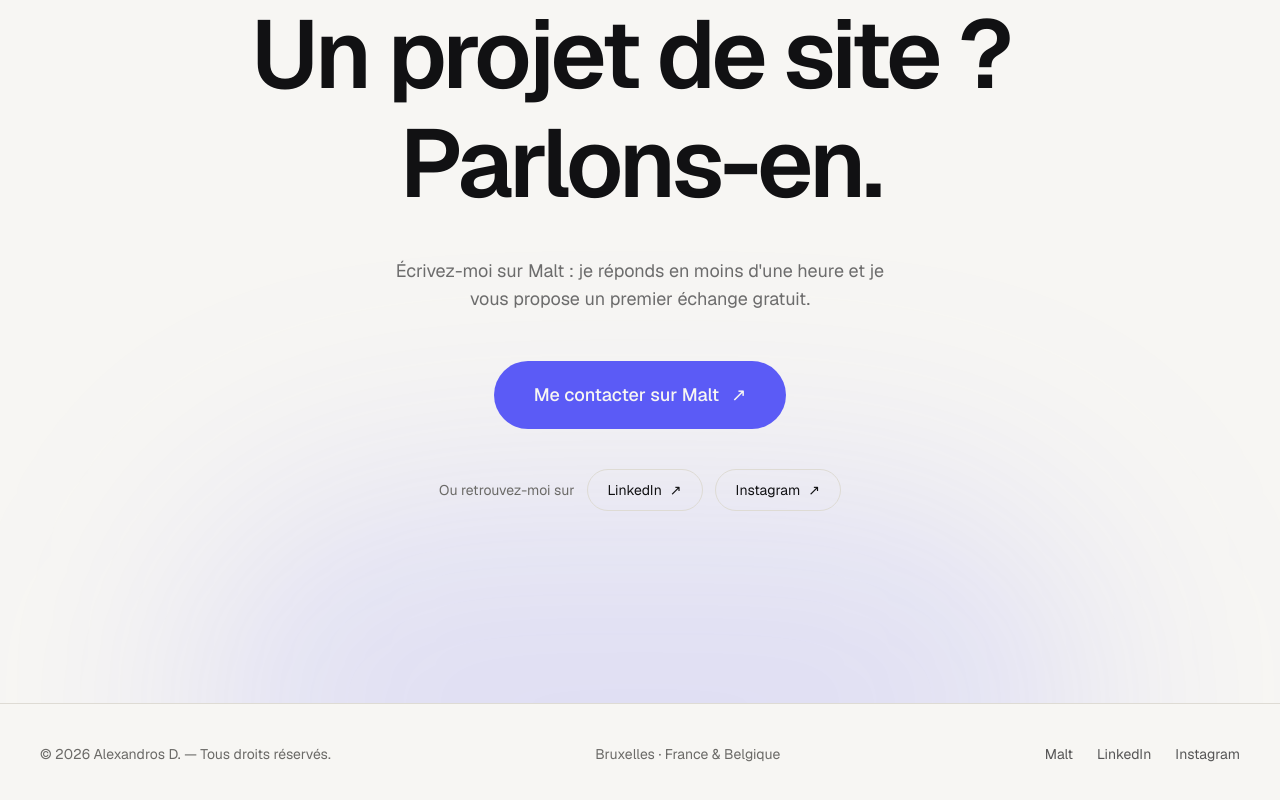
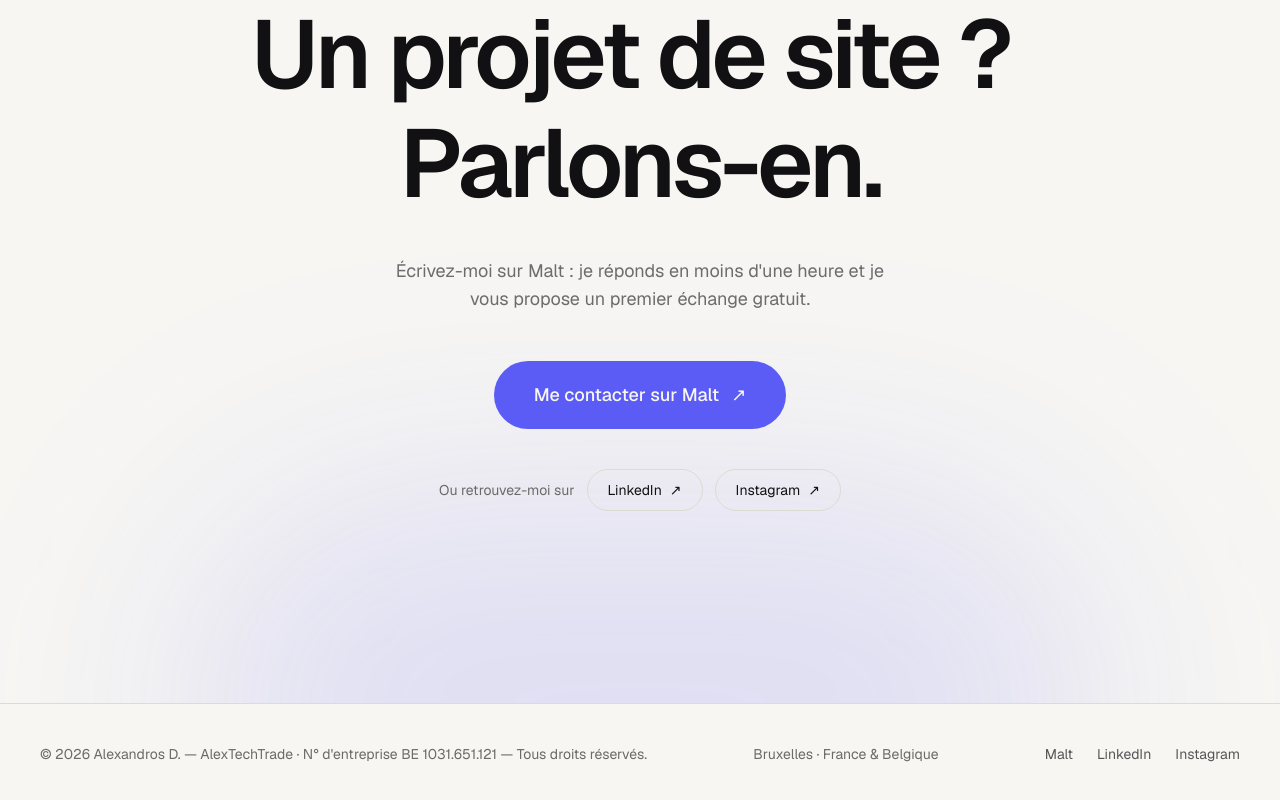
Before and after one commit to neckros21/portfolio, a Next.js app: page / in a window 1280 px wide. Shown: the part 4744-5544 px from the top of the page. Built offline with nearby package versions, Linux system fonts and the light colour scheme; no server answers.

Commit message:
feat: nom et numéro d'entreprise dans le pied de page

```diff
--- a/src/components/sections/Footer.tsx
+++ b/src/components/sections/Footer.tsx
@@ -4,7 +4,9 @@ export function Footer() {
   return (
     <footer className="border-t border-line">
       <div className="mx-auto flex max-w-7xl flex-col gap-3 px-5 py-10 text-sm text-muted md:flex-row md:items-center md:justify-between md:px-10">
-        <p>© 2026 Alexandros D. — Tous droits réservés.</p>
+        <p>
+          © 2026 Alexandros D. — {site.company} · N° d&apos;entreprise {site.bce} — Tous droits réservés.
+        </p>
         <p>{site.area}</p>
         <nav className="flex gap-6">
           {site.socials.map((s) => (
--- a/src/content/site.ts
+++ b/src/content/site.ts
@@ -2,6 +2,8 @@ export const site = {
   name: "Alexandros D.",
   role: "Développeur web — sites vitrines",
   area: "Bruxelles · France & Belgique",
+  company: "AlexTechTrade",
+  bce: "BE 1031.651.121",
   malt: "https://www.malt.fr/profile/alexandrosdrimis",
   socials: [
     { label: "Malt", href: "https://www.malt.fr/profile/alexandrosdrimis" },
```
